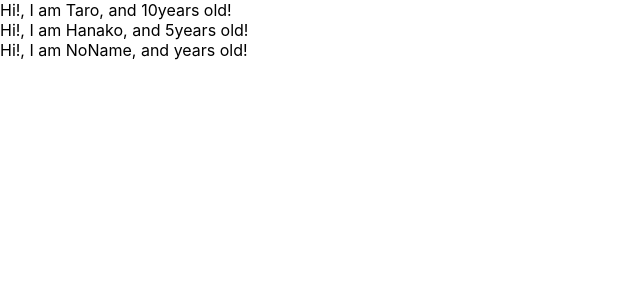
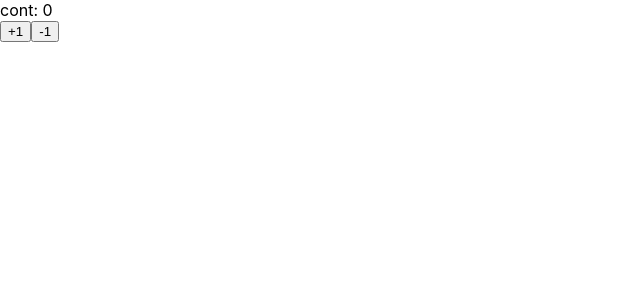
Before and after one commit to akiiiiiiiiii/udemy-react-redux-crud-application, a React (Create React App) app: page / in a window 1280 px wide. Shown: the top 300 px of the page, without its empty margins (0-640 px from the left). Built offline with nearby package versions, Linux system fonts and the light colour scheme.

Commit message:
learn state

```diff
--- a/src/App.js
+++ b/src/App.js
@@ -1,31 +1,30 @@
-import React from 'react';
-import PropTypes from 'prop-types';
+import React, { Component } from 'react';
 
-const App = () => {
-  const profiles = [
-    { name: "Taro", age: 10 },
-    { name: "Hanako", age: 5 },
-    { name: "NoName"}
-  ]
+const App = () => (<Counter></Counter>)
 
-  return (
-    <div>
-      {
-        profiles.map((profile, index) => {
-          return <User name={profile.name} age={profile.age} key={index} />
-        })
-      }
-    </div>
-  )
-}
+class Counter extends Component {
+  constructor(props) {
+    super(props)
+    this.state = { count: 0 }
+  }
 
-const User = (props) => {
-  return <div>Hi!, I am {props.name}, and {props.age}years old! </div>
-}
+  handlePlusButton = () => {
+    this.setState({ count: this.state.count + 1 })
+  }
 
-User.propTypes = {
-  name: PropTypes.string,
-  age: PropTypes.number.isRequired
+  handleMinusButton = () => {
+    this.setState({ count: this.state.count - 1 })
+  }
+
+  render() {
+    return (
+      <React.Fragment>
+        <div>cont: { this.state.count }</div>
+        <button onClick={ this.handlePlusButton }>+1</button>
+        <button onClick={ this.handleMinusButton }>-1</button>
+      </React.Fragment>
+    )
+  }
 }
 
 export default App;
```
